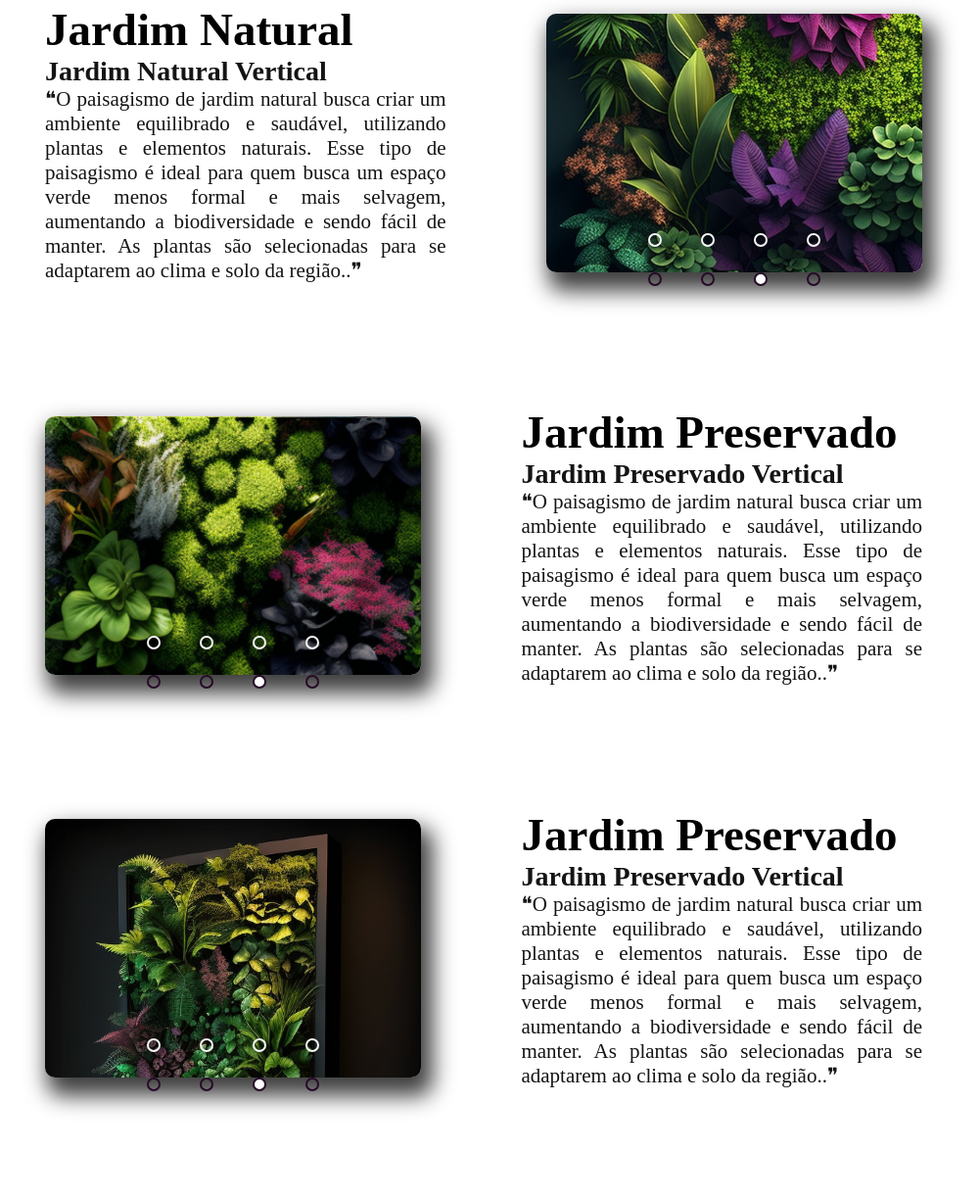
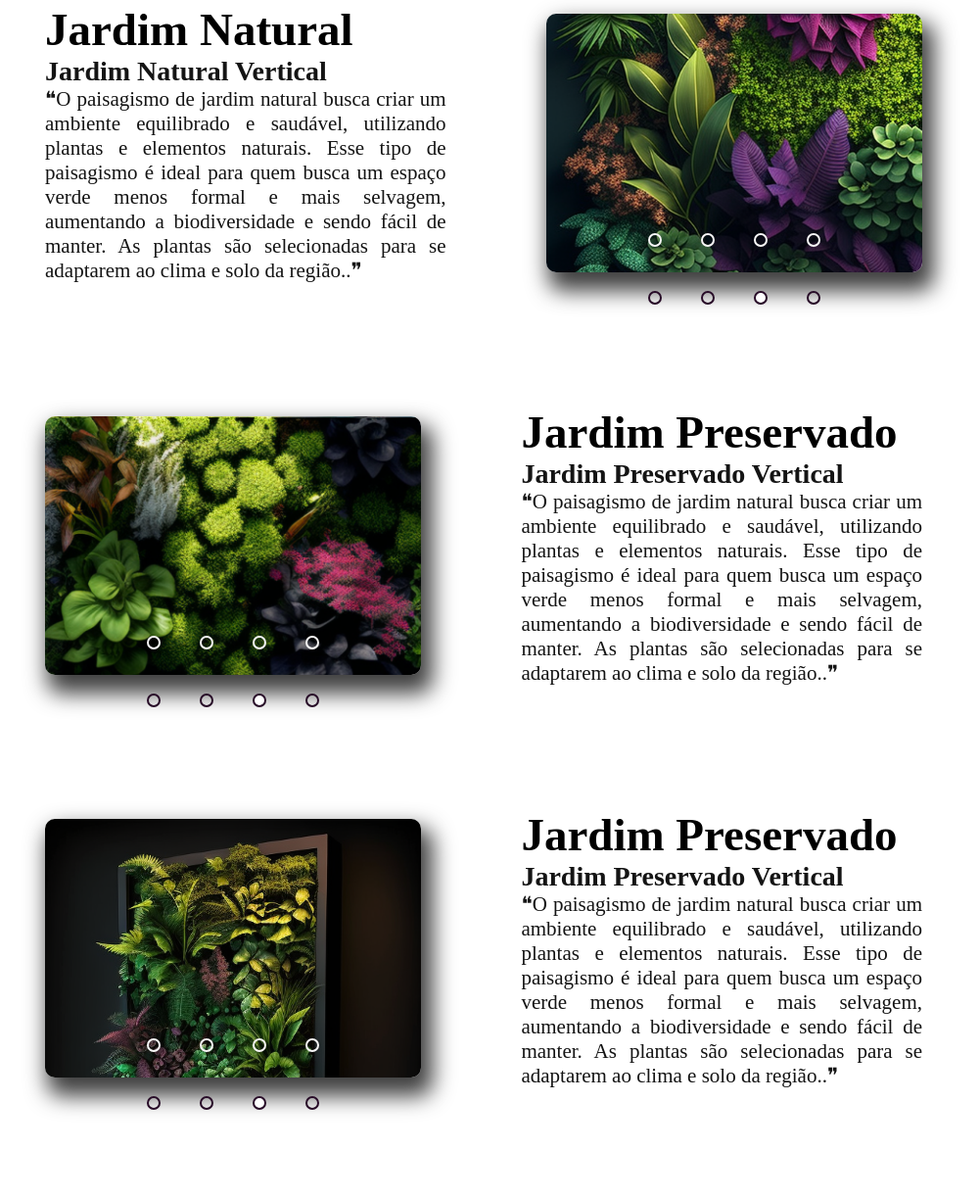
Before and after one commit to MayconMhSantos/web-landing-page-lotus-paisagismo, a plain HTML site: page index.html in a window 1280 px wide. Shown: the part 3677-4900 px from the top of the page at 98% size, without its empty margins (146-1147 px from the left). Drawn offline with Linux system fonts and the light colour scheme.

Commit message:
V1.0.6
up

```diff
--- a/css/style.css
+++ b/css/style.css
@@ -424,7 +424,7 @@ color: var(--secondary--color--color);
 .navigation-auto{
     position: absolute;
     width: 30vw;
-    margin-top: 264px;
+    margin-top: 283px;
     display: flex;
     justify-content: center;
 }
```
